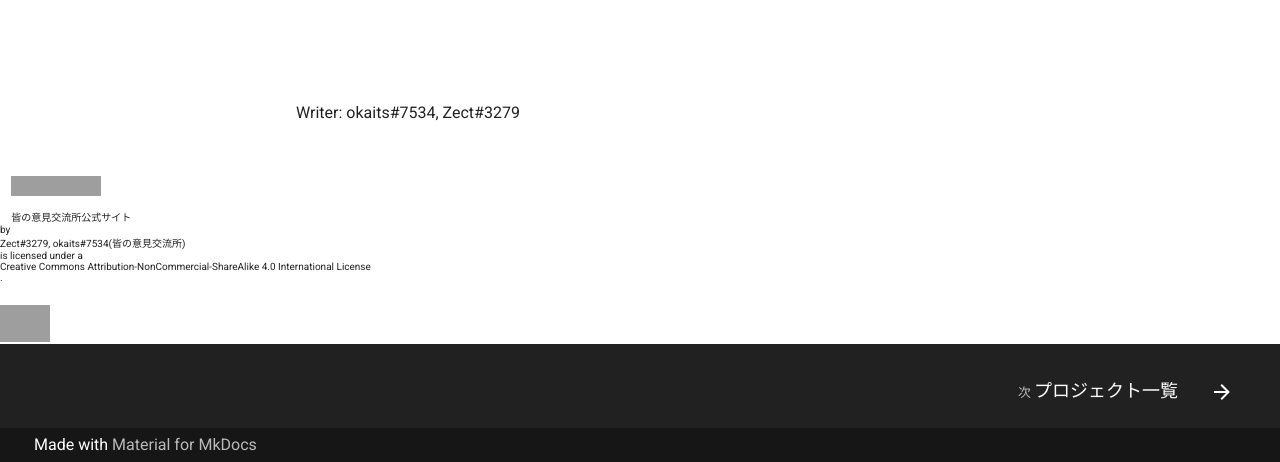
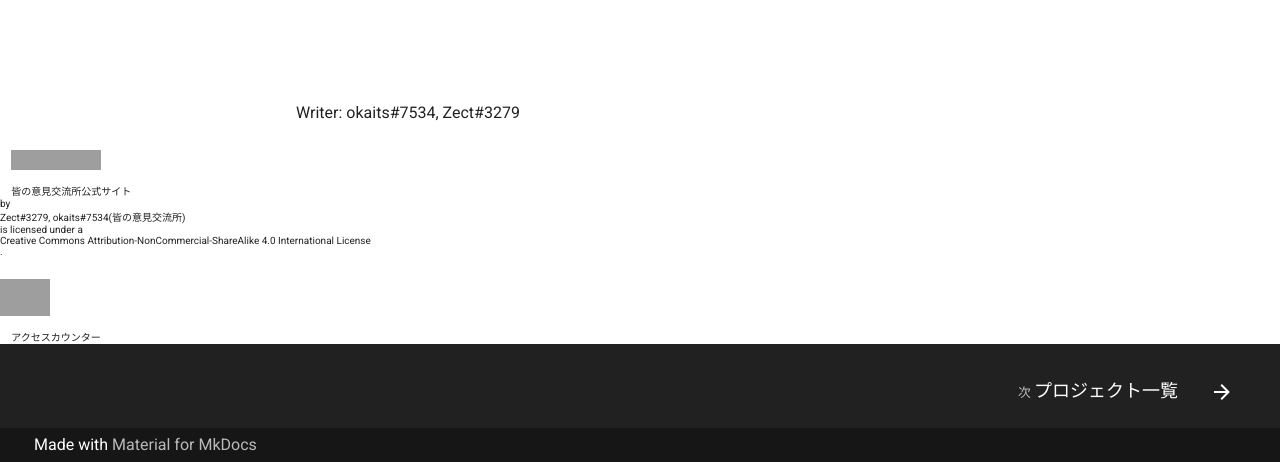
Before and after one commit to linuxcodevserver/linuxcodevserver.github.io, an MkDocs documentation site: the page built from docs/index.md, in a window 1280 px wide and 1350 px high. Shown: the part 888-1350 px from the top of the window. Built offline with MkDocs 1.6.1 and Material for MkDocs 9.7.7, drawn with Linux system fonts in a browser that asks for light colours; comment, search, counter and statistics services are not loaded; grey boxes are pictures that could not be loaded.

Commit message:
[add] カウンター

```diff
--- a/overrides/partials/footer.html
+++ b/overrides/partials/footer.html
@@ -1,7 +1,8 @@
 {% import "partials/language.html" as lang with context %}
 <a rel="license" href="http://creativecommons.org/licenses/by-nc-sa/4.0/"><img alt="Creative Commons License" style="border-width:0; margin-left: 0.3cm;" src="https://i.creativecommons.org/l/by-nc-sa/4.0/88x31.png" /></a><br /><span xmlns:dct="http://purl.org/dc/terms/" href="http://purl.org/dc/dcmitype/Text" property="dct:title" rel="dct:type" style="margin-left: 0.3cm;">皆の意見交流所公式サイト</span> by <a xmlns:cc="http://creativecommons.org/ns#" href="https://discord.com/invite/sUdAE64Zc7" property="cc:attributionName" rel="cc:attributionURL">Zect#3279, okaits#7534(皆の意見交流所)</a> is licensed under a <a rel="license" href="http://creativecommons.org/licenses/by-nc-sa/4.0/">Creative Commons Attribution-NonCommercial-ShareAlike 4.0 International License</a>.
 <br><br><br>
-<a href="https://github.com/linuxcodevserver/linuxcodevserver.github.io"><img src="https://ideal-reality.com/wp-content/uploads/GitThumbnail.png" alt="Github" width="50"></a>
+<a href="https://github.com/linuxcodevserver/linuxcodevserver.github.io"><img src="https://ideal-reality.com/wp-content/uploads/GitThumbnail.png" alt="Github" width="50"></a><br>
+<span style="margin-left: 0.3cm;">アクセスカウンター</span>
 <footer class="md-footer">
   {% if page.previous_page or page.next_page %}
     <nav class="md-footer__inner md-grid" aria-label="{{ lang.t('footer.title') }}">
```
